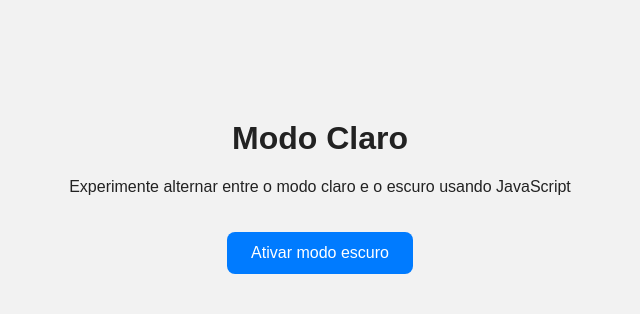
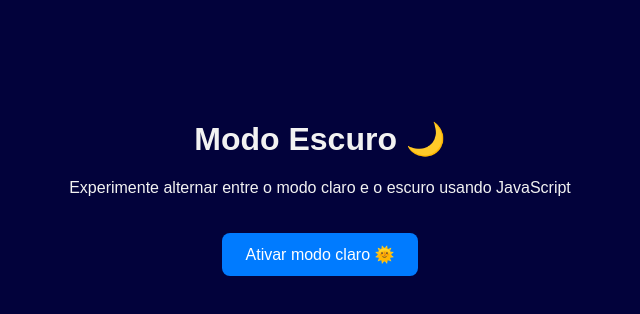
Before and after one commit to arthurmorais0227/primeiros-testes-html---js, a plain HTML site: page index.html in a window 1280 px wide. Both pictures are taken after a click on the button "Ativar modo escuro". Shown: the whole page, without its empty margins (320-960 px from the left). Drawn offline with Linux system fonts and the light colour scheme.

Commit message:
adiciona js

```diff
--- a/exemplo-01/assets/css/style.css
+++ b/exemplo-01/assets/css/style.css
@@ -20,7 +20,7 @@ body {
 
   /* 🌙 Tema Escuro */
   body.escuro {
-    background-color: #121212;
+    background-color: rgb(2, 2, 59);
     color: #f2f2f2;
   }
 
--- a/exemplo-01/assets/js/script.js
+++ b/exemplo-01/assets/js/script.js
@@ -0,0 +1,20 @@
+// Seleciona os elementos
+const botao = document.getElementById("botao");
+const titulo = document.getElementById("titulo");
+const body = document.body;
+
+// Adiciona o evento de clique
+botao.addEventListener("click", () => {
+  // Verifica se o modo atual é claro
+  if (body.classList.contains("claro")) {
+    // Troca para o modo escuro
+    body.classList.replace("claro", "escuro");
+    titulo.textContent = "Modo Escuro 🌙";
+    botao.textContent = "Ativar modo claro 🌞";
+  } else {
+    // Troca para o modo claro
+    body.classList.replace("escuro", "claro");
+    titulo.textContent = "Modo Claro 🌞";
+    botao.textContent = "Ativar modo escuro 🌙";
+  }
+});
--- a/index.html
+++ b/index.html
@@ -14,7 +14,7 @@
         <button id="botao">Ativar modo escuro</button>
     </main>
 
-    <script src="assets/js/script.js"></script>
+    <script src="exemplo-01/assets/js/script.js"></script>
 </body>
 
 </html>
```
